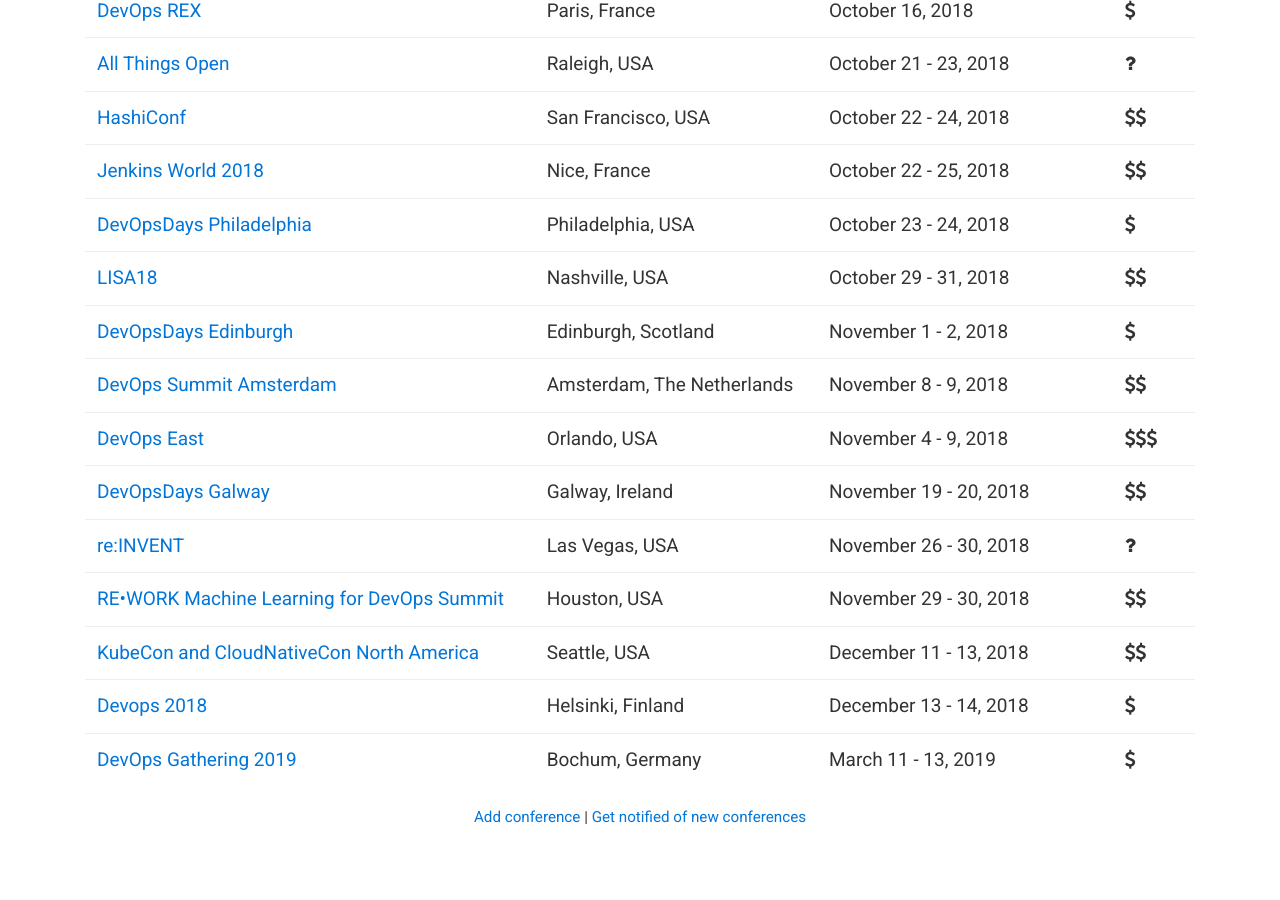
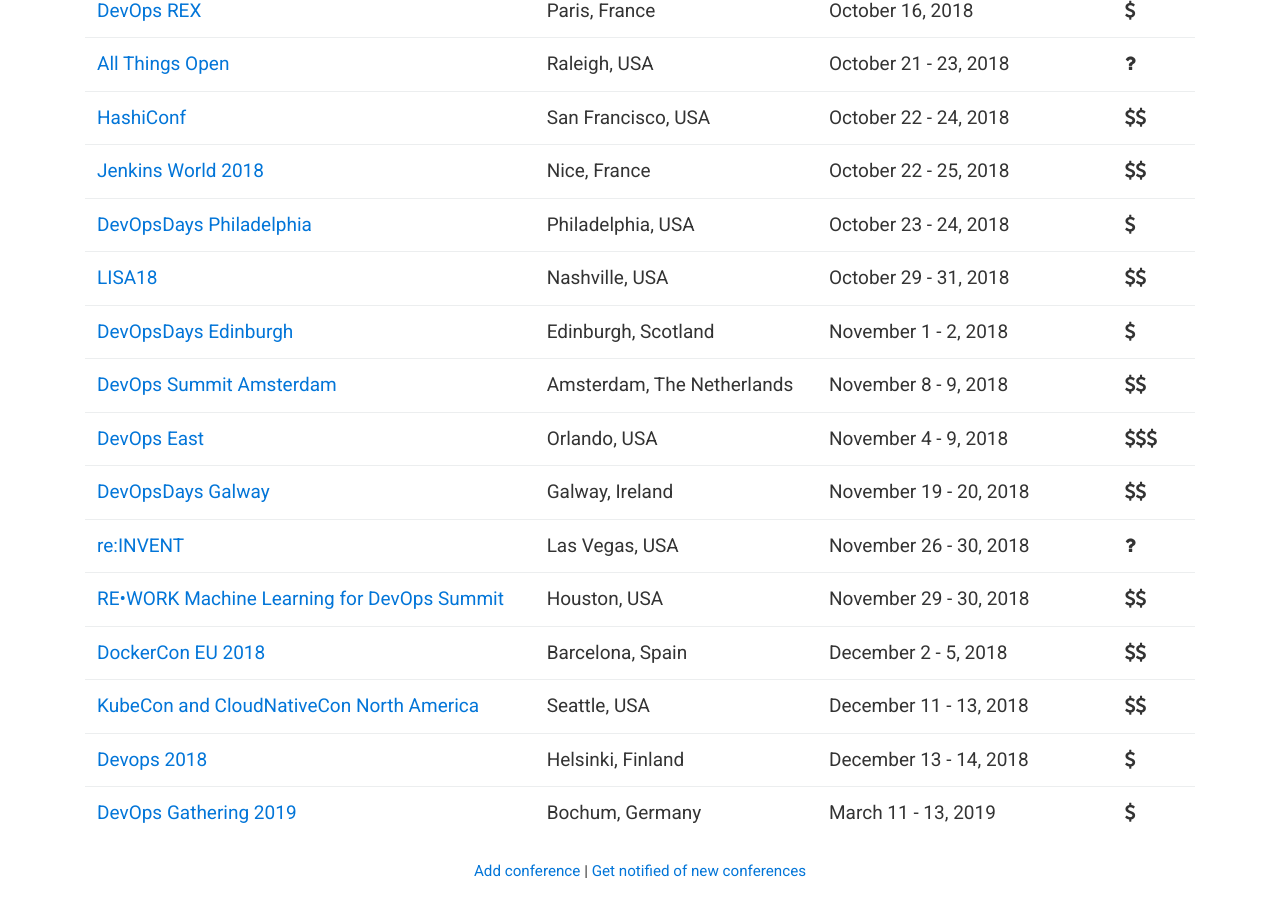
Before and after one commit to finspin/gotodevops.org, a Jekyll site: the page built from index.md, in a window 1280 px wide and 900 px high, scrolled down 5142 px. Built offline with Jekyll 4.4.1, drawn with Linux system fonts in a browser that asks for light colours; nearby versions of some CDN libraries; before the commit the page ends 5989 px from its top, so only the background shows below that.

Commit message:
Added DockerCon EU 2018

```diff
--- a/_data/conferences.yml
+++ b/_data/conferences.yml
@@ -943,3 +943,12 @@
   date: August 31 - September 1, 2018
   start-date: 1535688045
   cost: 1
+
+- name: DockerCon EU 2018
+  url: https://europe-2018.dockercon.com/
+  location:
+    city: Barcelona
+    country: Spain
+  date: December 2 - 5, 2018
+  start-date: 1543737600
+  cost: 2
```
